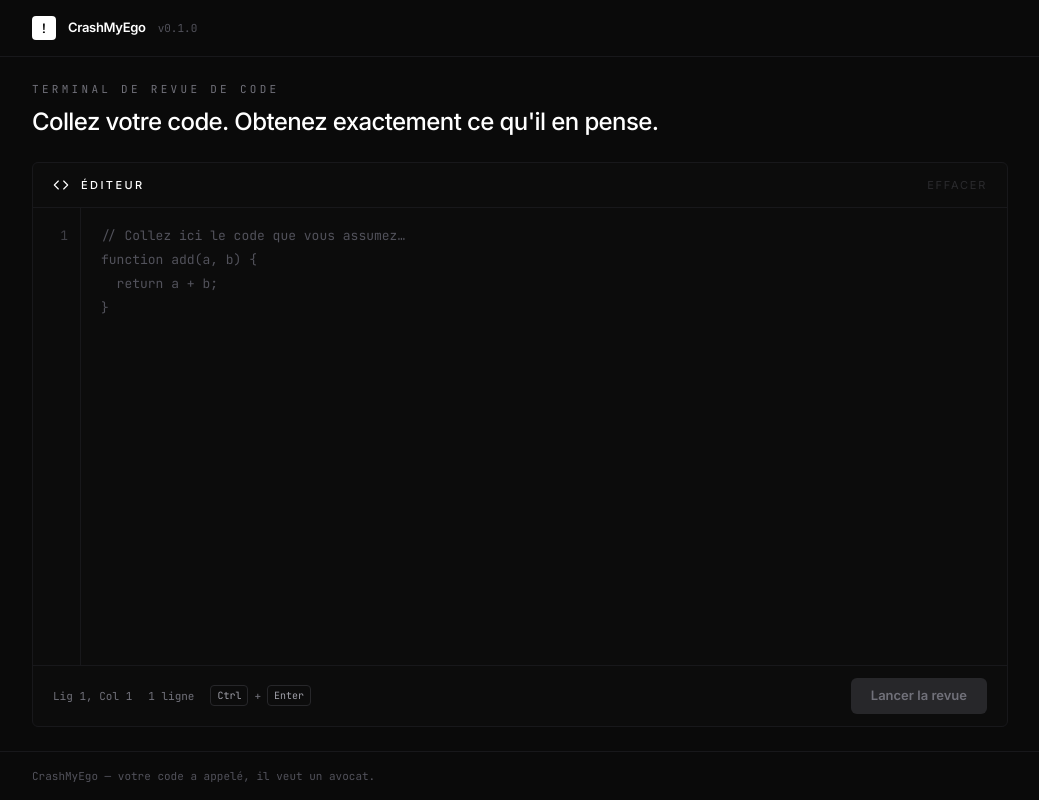
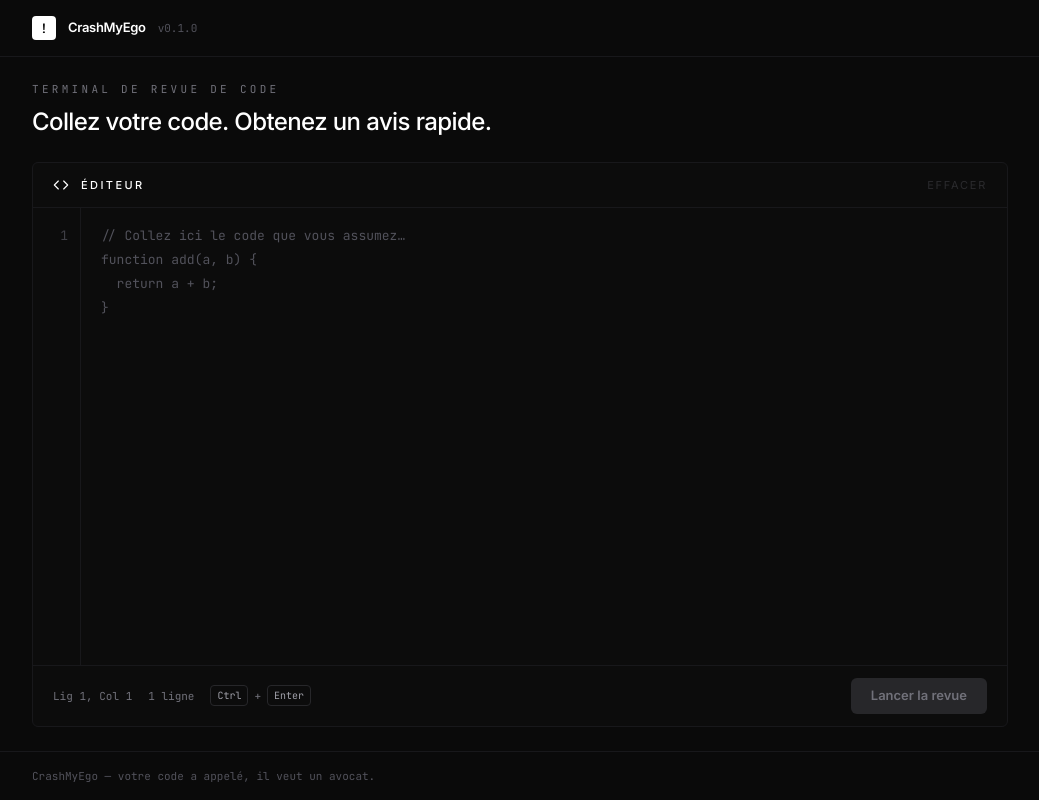
Before and after one commit to ItokianaRAKT/crash-my-ego, a React (Vite) app: page / in a window 1280 px wide. Shown: the whole page, without its empty margins (120-1159 px from the left). Built offline with nearby package versions, Linux system fonts and the light colour scheme.

Commit message:
style: reword the hero headline to a shorter call to action

```diff
--- a/src/App.tsx
+++ b/src/App.tsx
@@ -76,7 +76,7 @@ export default function App(): JSX.Element {
             Terminal de revue de code
           </p>
           <h1 className="max-w-2xl text-xl leading-tight font-medium tracking-tight text-white sm:text-2xl">
-            Collez votre code. Obtenez exactement ce qu'il en pense.
+            Collez votre code. Obtenez un avis rapide.
           </h1>
         </div>
 
```
